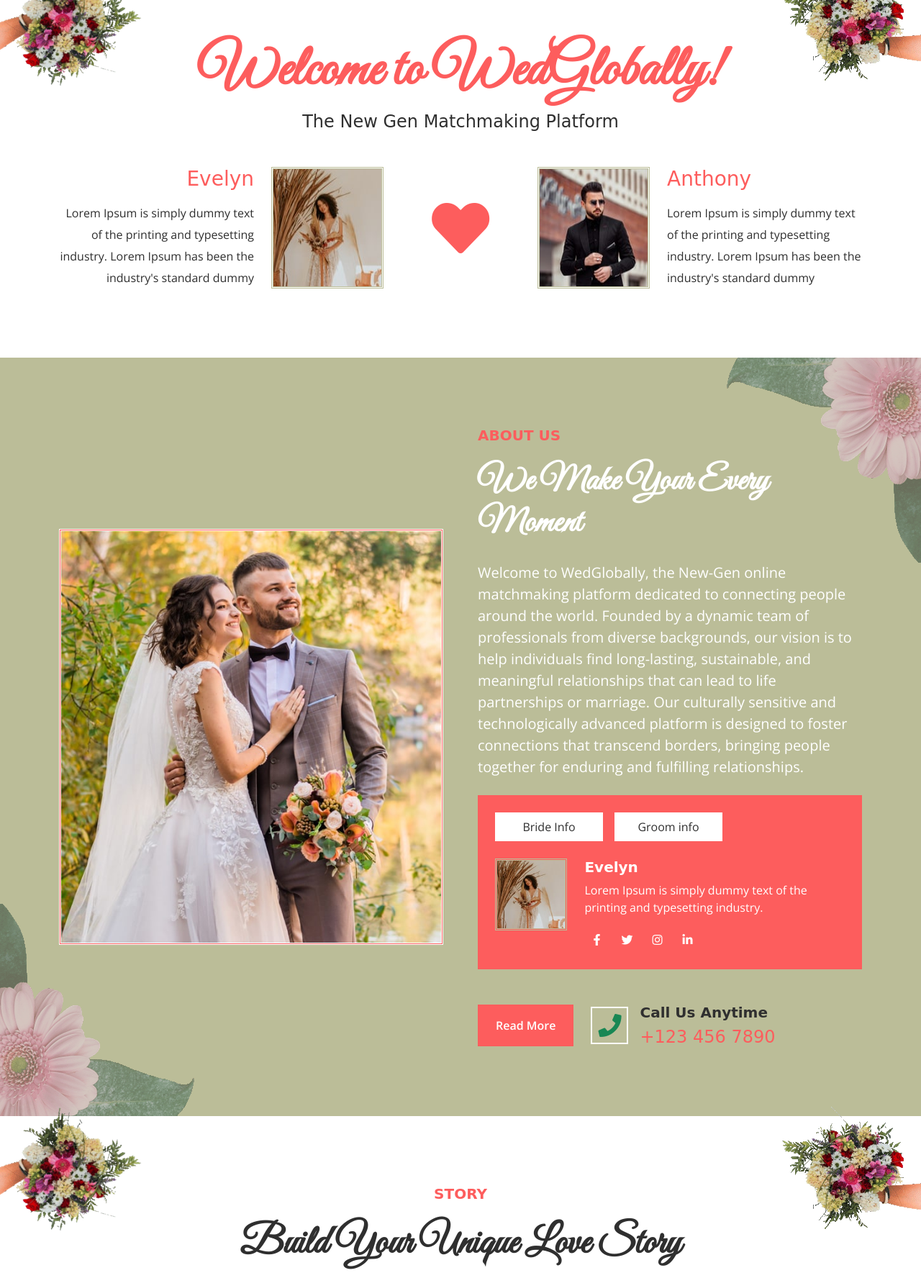
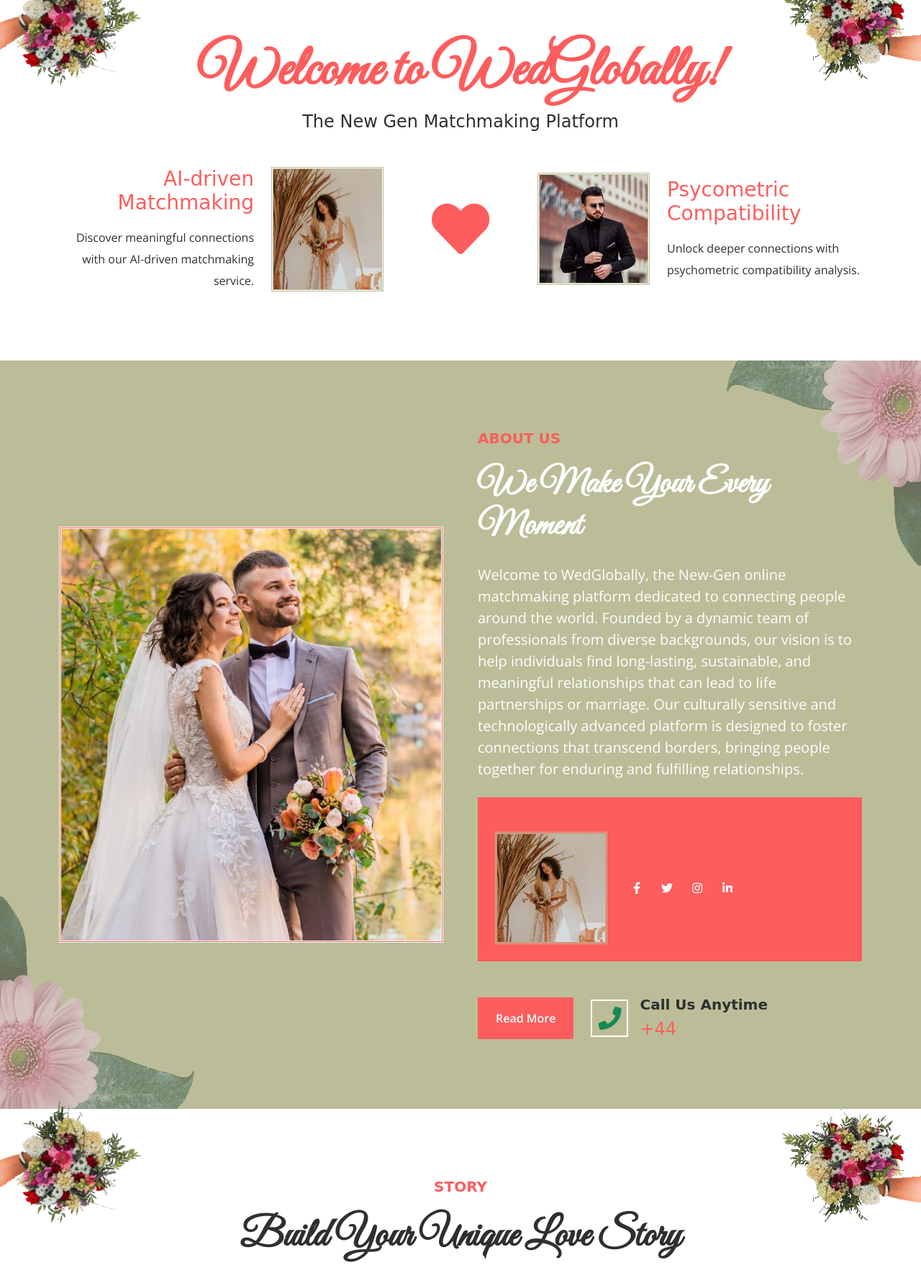
Before and after one commit to wedglobally/Wedglobally_Website, a plain HTML site: page index.html in a window 1280 px wide. Shown: the part 937-2713 px from the top of the page at 72% size. Drawn offline with nearby package versions, Linux system fonts and the light colour scheme; a web font is replaced by a local one.

Commit message:
updated site

```diff
--- a/index.html
+++ b/index.html
@@ -28,7 +28,6 @@
         <!-- Template Stylesheet -->
         <link href="css/style.css" rel="stylesheet">
     </head>
-
     <body data-bs-spy="scroll" data-bs-target="#navBar" id="weddingHome">
 
         <!-- Spinner Start -->
@@ -56,7 +55,7 @@
                                 <a href="#weddingStory" class="nav-item nav-link">Story</a>
                                 <a href="#weddingTimeline" class="nav-item nav-link">Timeline</a>
                                 <a href="#weddingGallery" class="nav-item nav-link">Gallery</a>
-                                <a href="#weddingRsvp" class="nav-item nav-link">RSVP</a>
+                                <!-- <a href="#weddingRsvp" class="nav-item nav-link">RSVP</a> -->
                             </div>
                             <div class="d-flex align-items-center flex-nowrap pt-xl-0">
                                 <a href="#weddingRsvp" class="btn btn-primary btn-primary-outline-0 py-2 px-4 ms-4">Sign In</a>
@@ -163,9 +162,10 @@
                             <div class="col-lg-5 wow fadeInUp" data-wow-delay="0.3s">
                                 <div class="d-flex">
                                     <div class="text-end my-auto pe-4">
-                                        <h3 class="text-primary mb-3">Evelyn</h3>
-                                        <p class="text-dark mb-0" style="line-height: 30px;">Lorem Ipsum is simply dummy text of the printing and typesetting industry. Lorem Ipsum has been the industry's standard dummy
-                                        </p>
+                                        <h3 class="text-primary mb-3">AI-driven Matchmaking</h3>
+                                        <p class="text-dark mb-0" style="line-height: 30px;">
+                                            Discover meaningful connections with our AI-driven matchmaking service.
+                                            </p>
                                     </div>
                                     <img src="img/bride.jpg" class="img-fluid img-border" alt="">
                                 </div>
@@ -179,9 +179,10 @@
                                 <div class="d-flex">
                                     <img src="img/Groom.jpg" class="img-fluid img-border" alt="">
                                     <div class="my-auto ps-4">
-                                        <h3 class="text-primary mb-3">Anthony</h3>
-                                        <p class="text-dark mb-0" style="line-height: 30px;">Lorem Ipsum is simply dummy text of the printing and typesetting industry. Lorem Ipsum has been the industry's standard dummy
-                                        </p>
+                                        <h3 class="text-primary mb-3">Psycometric Compatibility</h3>
+                                        <p class="text-dark mb-0" style="line-height: 30px;">
+                                            Unlock deeper connections with psychometric compatibility analysis.
+                                            </p>
                                     </div>
                                 </div>
                             </div>
@@ -213,14 +214,14 @@
                             <div class="tab-class bg-primary p-4">
                                 <ul class="nav d-flex mb-4">
                                     <li class="nav-item">
-                                        <a class="d-flex py-2 text-center bg-white active" data-bs-toggle="pill" href="#tab-1">
+                                        <!-- <a class="d-flex py-2 text-center bg-white active" data-bs-toggle="pill" href="#tab-1">
                                             <span class="text-dark" style="width: 150px;">Bride Info</span>
-                                        </a>
+                                        </a> -->
                                     </li>
                                     <li class="nav-item">
-                                        <a class="d-flex py-2 mx-3 text-center bg-white" data-bs-toggle="pill" href="#tab-2">
+                                        <!-- <a class="d-flex py-2 mx-3 text-center bg-white" data-bs-toggle="pill" href="#tab-2">
                                             <span class="text-dark" style="width: 150px;">Groom info</span>
-                                        </a>
+                                        </a> -->
                                     </li>
                                 </ul>
                                 <div class="tab-content">
@@ -232,9 +233,9 @@
                                                         <img src="img/bride.jpg" class="img-fluid w-100 img-border" alt="">
                                                     </div>
                                                     <div class="text-start my-auto">
-                                                        <h5 class="text-white fw-bold">Evelyn</h5>
+                                                        <!-- <h5 class="text-white fw-bold">Evelyn</h5>
                                                         <p class="text-white mb-3">Lorem Ipsum is simply dummy text of the printing and typesetting industry.
-                                                        </p>
+                                                        </p> -->
                                                         <div class="d-flex">
                                                             <a href="" class="btn btn-primary btn-primary-outline-0 btn-sm-square me-2"><i class="fab fa-facebook-f"></i></a>
                                                             <a href="" class="btn btn-primary btn-primary-outline-0 btn-sm-square me-2"><i class="fab fa-twitter"></i></a>
@@ -278,13 +279,15 @@
                                     <div class="d-inline-block ms-4 me-3">
                                         <i class="fa fa-phone fa-2x text-success border border-2 border-white p-2"></i>
                                     </div>
+
                                     <div class="d-flex flex-column flex-nowrap">
                                         <h5 class="text-dark fw-bold mb-2">Call Us Anytime</h5>
-                                        <h4 class="text-primary mb-0">+123 456 7890</h4>
+                                        <h4 class="text-primary mb-0">+44</h4>
                                     </div>
                                 </div>
                             </div>
                         </div>
+
                     </div>
                 </div>
             </div>
@@ -343,7 +346,7 @@
                         <div class="col-md-6 border-start border-top border-secondary p-4 pe-0">
                             <div class="h-100 d-flex flex-column justify-content-center bg-secondary p-4">
                                 <h4 class="text-dark mb-2">Proposal</h4>
-                                <p class="text-uppercase text-primary mb-2" style="letter-spacing: 3px;"></p>
+                                <p class="text-uppercase text-primary mb-2" style="letter-spacing: 3px;">Personalized Insights</p>
                                 <p class="m-0 fs-5">Leverage advanced technology to facilitate deeper understanding between individuals, enhancing compatibility through personalized insights and communication tools</p>
                             </div>
                         </div>
@@ -352,7 +355,7 @@
                         <div class="col-md-6 text-end border border-start-0 border-secondary p-4 ps-0">
                             <div class="h-100 d-flex flex-column justify-content-center bg-secondary p-4">
                                 <h4 class="text-dark mb-2">Enagagement</h4>
-                                <p class="text-uppercase text-primary mb-2" style="letter-spacing: 3px;"></p>
+                                <p class="text-uppercase text-primary mb-2" style="letter-spacing: 3px;">Deeper Connection</p>
                                 <p class="m-0 fs-5">Foster meaningful interactions post-match through innovative features and personalized tools on WedGlobally, promoting deeper connections and relationship development.</p>
                             </div>
                         </div>
@@ -643,7 +646,7 @@
             <div class="container py-5">
                 <div class="mb-5 text-center mx-auto wow fadeInUp" data-wow-delay="0.1s" style="max-width: 800px;">
                     <h1 class="display-2 text-dark">Bridesmaids & Groomsmen</h1>
-                    <p class="fs-5 text-dark">Lorem Ipsum is simply dummy text of the printing and typesetting Ipsum is simply dummy text of the printing and typesetting Ipsum is simply dummy text of the printing and typesetting</p>
+                    <!-- <p class="fs-5 text-dark">Lorem Ipsum is simply dummy text of the printing and typesetting Ipsum is simply dummy text of the printing and typesetting Ipsum is simply dummy text of the printing and typesetting</p> -->
                 </div>
                 <div class="row g-4">
                     <div class="col-md-6 col-lg-6 col-xl-3 wow fadeInUp" data-wow-delay="0.2s">
@@ -967,7 +970,7 @@
                     <div class="col-md-4 wow fadeIn" data-wow-delay="0.1s">
                         <div class="p-4 border-secondary" style="border-style: double;">
                             <h4>Call Us Now</h4>
-                            <a href="#" class="text-dark">+123 456 7890</a>
+                            <a href="#" class="text-dark">+44</a>
                         </div>
                     </div>
                     <div class="col-md-4 wow fadeIn" data-wow-delay="0.3s">
@@ -1011,7 +1014,7 @@
                             <a href="#" class="btn-link"> Gallery</a>
                             <a href="#" class="btn-link"> Story</a>
                             <a href="#" class="btn-link"> Timeline</a>
-                            <a href="#" class="btn-link"> RSVP</a>
+                            <!-- <a href="#" class="btn-link"> RSVP</a> -->
                             <a href="#" class="btn-link"> Contact Us</a>
                             <!-- <a href="#" class="btn-link"> Wsedding-date</a> -->
                         </div>
@@ -1037,8 +1040,8 @@
                             <a href="#" class="btn-link"> Instagram</a>
                             <a href="#" class="btn-link"> Twitter</a>
                             <h4 class="my-4 text-white">Contact Us</h4>
-                            <a href="#" class="btn-link"><i class="fas fa-envelope text-secondary me-2"></i> info@example.com</a>
-                            <a href="#" class="btn-link"><i class="fas fa-phone text-secondary me-2"></i> (+012) 3456 7890 123</a>
+                            <a href="#" class="btn-link"><i class="fas fa-envelope text-secondary me-2"></i> contact@wedglobally.com</a>
+                            <a href="#" class="btn-link"><i class="fas fa-phone text-secondary me-2"></i> (+44) </a>
                         </div>
                     </div>
                 </div>
```
